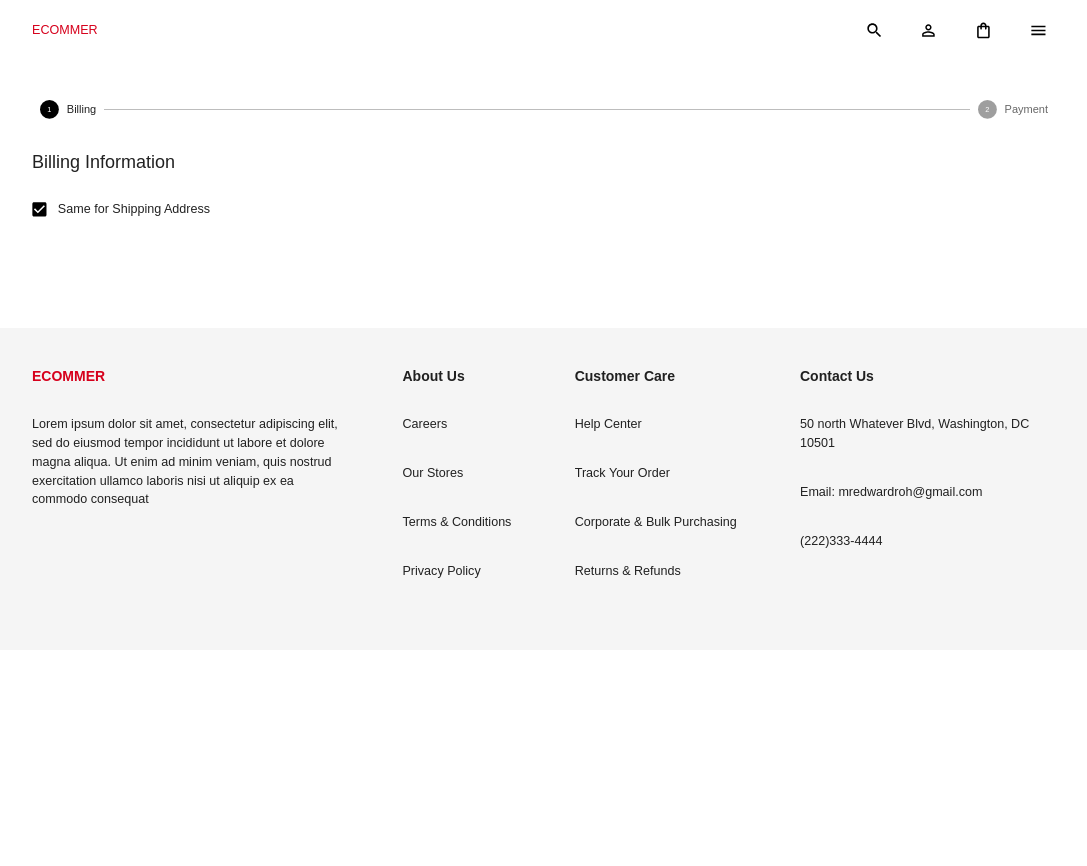
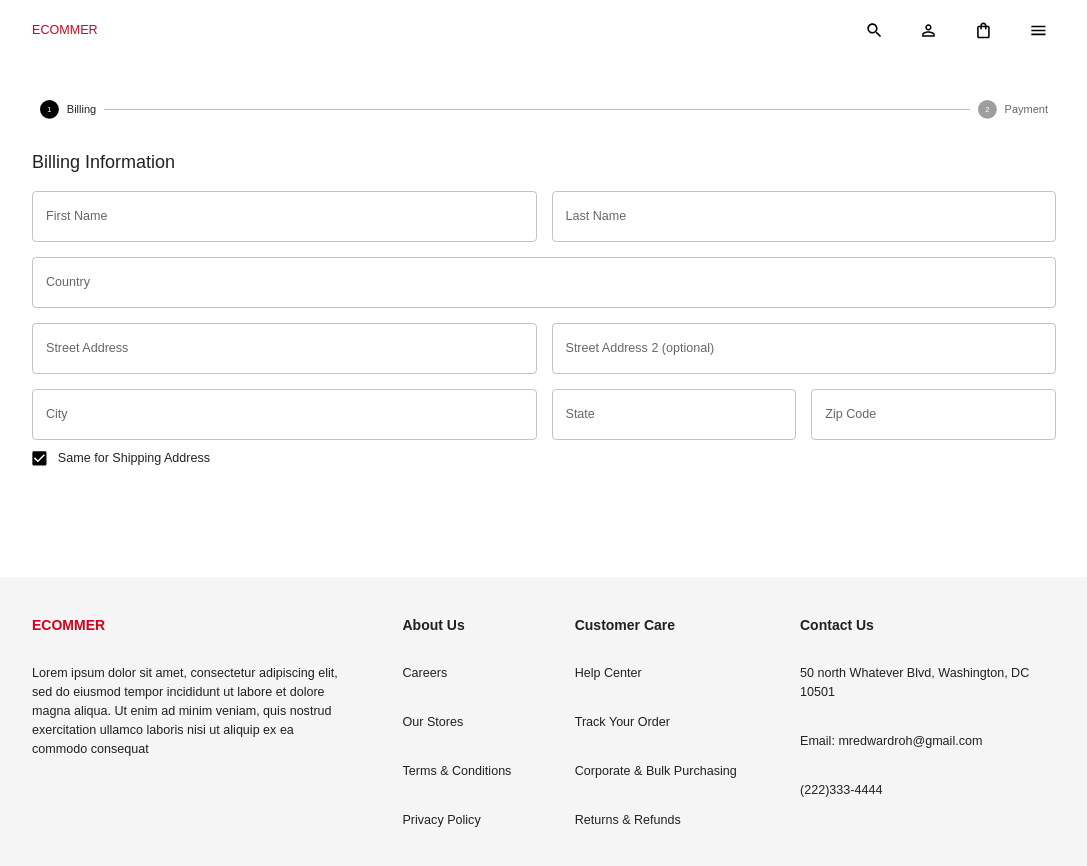
Before and after one commit to ESSAMMOHAMED1/ecommerce-app-react-strapi, a React (Create React App) app in the folder client/: page /checkout in a window 1280 px wide. Shown: the top 866 px of the page, without its empty margins (96-1183 px from the left). Before the commit the page ends 800 px from the top, so only its background shows below. Built offline with nearby package versions, Linux system fonts and the light colour scheme; a web font is replaced by a local one.

Commit message:
textFields

```diff
--- a/client/src/scenes/checkout/AddressForm.jsx
+++ b/client/src/scenes/checkout/AddressForm.jsx
@@ -30,8 +30,102 @@
         "& > div": { gridColumn: isNonMobile ? undefined : "span 4" },
       }}
     >
-
-
+      <TextField
+        fullWidth
+        type="text"
+        label="First Name"
+        onBlur={handleBlur}
+        onChange={handleChange}
+        value={values.firstName}
+        name={formattedName("firstName")}
+        error={formattedError("firstName")}
+        helperText={formattedHelper("firstName")}
+        sx={{ gridColumn: "span 2" }}
+      />
+      <TextField
+        fullWidth
+        type="text"
+        label="Last Name"
+        onBlur={handleBlur}
+        onChange={handleChange}
+        value={values.lastName}
+        name={formattedName("lastName")}
+        error={formattedError("lastName")}
+        helperText={formattedHelper("lastName")}
+        sx={{ gridColumn: "span 2" }}
+      />
+      <TextField
+        fullWidth
+        type="text"
+        label="Country"
+        onBlur={handleBlur}
+        onChange={handleChange}
+        value={values.country}
+        name={formattedName("country")}
+        error={formattedError("country")}
+        helperText={formattedHelper("country")}
+        sx={{ gridColumn: "span 4" }}
+      />
+      <TextField
+        fullWidth
+        type="text"
+        label="Street Address"
+        onBlur={handleBlur}
+        onChange={handleChange}
+        value={values.street1}
+        name={formattedName("street1")}
+        error={formattedError("street1")}
+        helperText={formattedHelper("street1")}
+        sx={{ gridColumn: "span 2" }}
+      />
+      <TextField
+        fullWidth
+        type="text"
+        label="Street Address 2 (optional)"
+        onBlur={handleBlur}
+        onChange={handleChange}
+        value={values.street2}
+        name={formattedName("street2")}
+        error={formattedError("street2")}
+        helperText={formattedHelper("street2")}
+        sx={{ gridColumn: "span 2" }}
+      />
+      <TextField
+        fullWidth
+        type="text"
+        label="City"
+        onBlur={handleBlur}
+        onChange={handleChange}
+        value={values.city}
+        name={formattedName("city")}
+        error={formattedError("city")}
+        helperText={formattedHelper("city")}
+        sx={{ gridColumn: "span 2" }}
+      />
+      <TextField
+        fullWidth
+        type="text"
+        label="State"
+        onBlur={handleBlur}
+        onChange={handleChange}
+        value={values.state}
+        name={formattedName("state")}
+        error={formattedError("state")}
+        helperText={formattedHelper("state")}
+        sx={{ gridColumn: "1fr" }}
+      />
+      <TextField
+        fullWidth
+        type="text"
+        label="Zip Code"
+        onBlur={handleBlur}
+        onChange={handleChange}
+        value={values.zipCode}
+        name={formattedName("zipCode")}
+        error={formattedError("zipCode")}
+        helperText={formattedHelper("zipCode")}
+        sx={{ gridColumn: "1fr" }}
+      />
     </Box>
   );
 };
```
